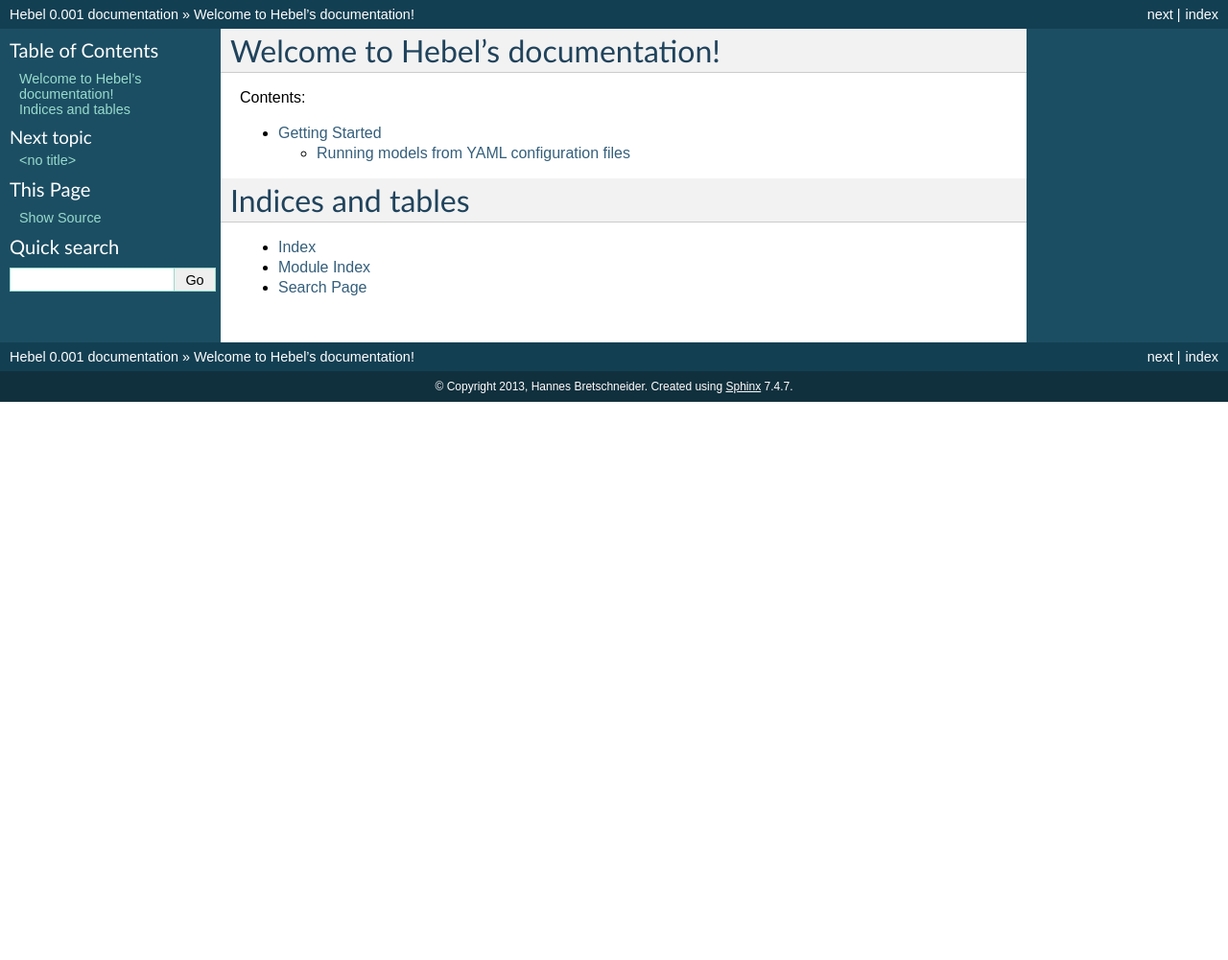
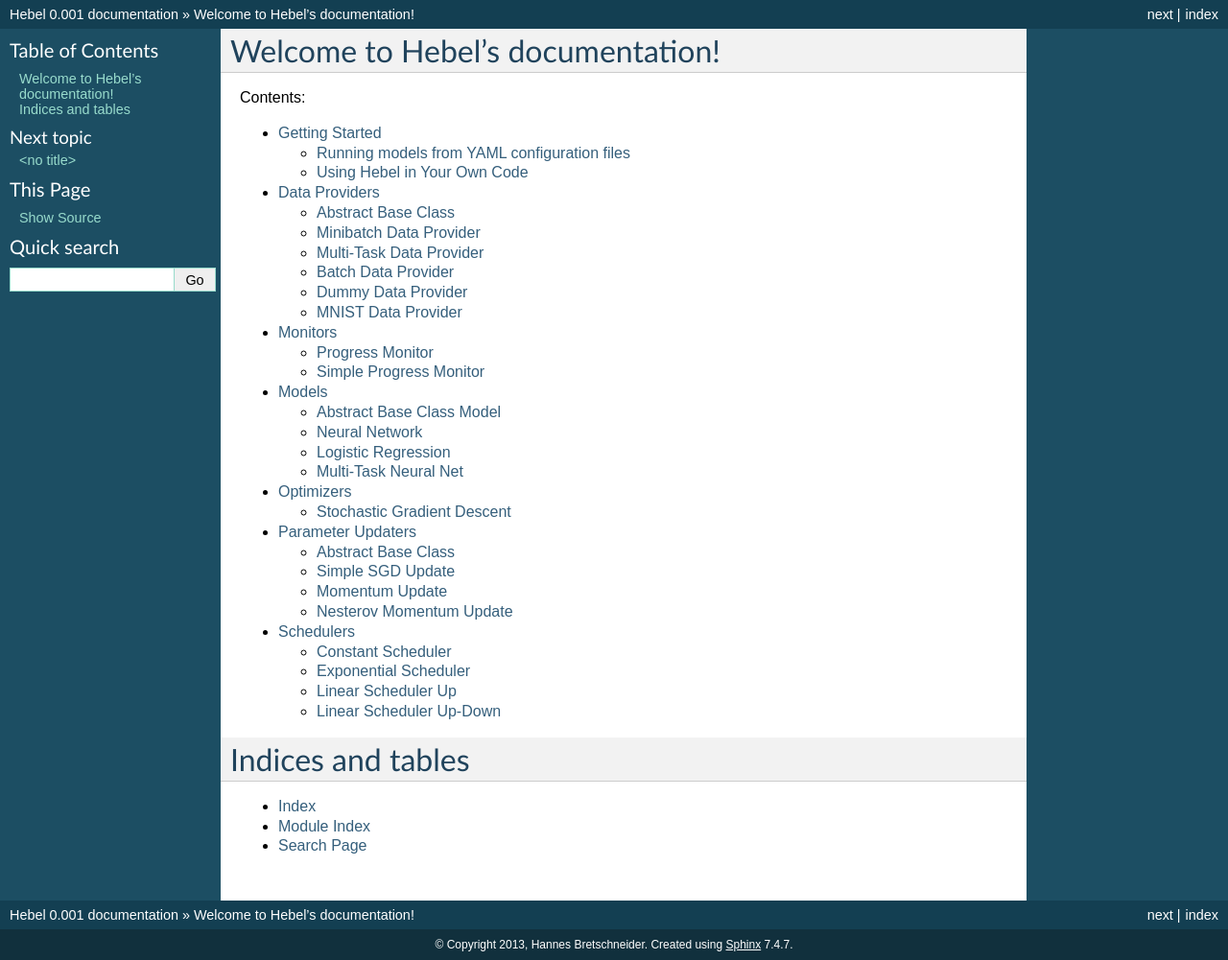
Before and after one commit to hannes-brt/hebel, a Sphinx documentation site: the page built from docs/index.rst, in a window 1280 px wide. Shown: the whole page at 96% size. Built offline with Sphinx 7.4.7, drawn with Linux system fonts in a browser that asks for light colours; before the commit the page ends 900 px from its top, so only the background shows below that.

Commit message:
Completed getting_started.rst, added preliminary autodoc reference

```diff
--- a/docs/conf.py
+++ b/docs/conf.py
@@ -15,6 +15,7 @@
 import sys, os
 MOCK_MODULES = ['numpy', 'scikits', 'scikits.cuda',
                 'scikits.cuda', 'scikits.cuda.linalg',
+                'skdata', 'skdata.mnist', 'skdata.mnist.views',
                 'pycuda', 'pycuda.autoinit',
                 'pycuda.compiler', 'pycuda.cumath', 'pycuda.driver',
                 'pycuda.elementwise', 'pycuda.gpuarray']
--- /dev/null
+++ b/docs/data_providers.rst
@@ -0,0 +1,38 @@
+Data Providers
+**************
+
+Abstract Base Class
+===================
+
+.. autoclass:: hebel.data_providers.DataProvider
+   :members:
+
+Minibatch Data Provider
+=======================
+
+.. autoclass:: hebel.data_providers.MiniBatchDataProvider
+   :members:
+
+Multi-Task Data Provider
+========================
+
+.. autoclass:: hebel.data_providers.MultiTaskDataProvider
+   :members:
+
+Batch Data Provider
+===================
+
+.. autoclass:: hebel.data_providers.BatchDataProvider
+   :members:
+
+Dummy Data Provider
+===================
+
+.. autoclass:: hebel.data_providers.DummyDataProvider
+   :members:
+
+MNIST Data Provider
+===================
+
+.. autoclass:: hebel.data_providers.MNISTDataProvider
+   :members:
--- a/docs/getting_started.rst
+++ b/docs/getting_started.rst
@@ -1,4 +1,3 @@
-***************
 Getting Started
 ***************
 
@@ -61,6 +60,8 @@
 of classes in the MNIST data). You can also add different amounts of
 L1 or L2 penalization to each layer, which we are not doing here.
 
+.. _parameter-updaters:
+
 Next, we define a ``parameter_updater``, which is a rule that defines
 how the weights are updated given the gradients:
 
@@ -76,7 +77,8 @@
 * :class:`hebel.parameter_updaters.NesterovMomentumUpdate`, which performs
    gradient descent with Nesterov momentum.
 
-The next two sections define the data for the model. All data must be given as instances of ``DataProvider`` objects:
+The next two sections define the data for the model. All data must be
+given as instances of ``DataProvider`` objects:
 
 .. literalinclude:: ../examples/mnist_neural_net_shallow.yml
    :lines: 19-25
@@ -133,3 +135,103 @@
 eye on the training process you can check on that file with::
 
   tail -f output_log
+
+Using Hebel in Your Own Code
+============================
+
+If you want more control over the training procedure or integrate
+Hebel with your own code, then you can use Hebel programmatically.
+
+For an example, have a look at :file:`examples/mnist_neural_net_deep_script.py`:
+
+.. literalinclude:: ../examples/mnist_neural_net_deep_script.py
+
+There are three basic tasks you have to do to train a model in Hebel:
+
+#. Define the data you want to use for training, validation, or
+   testing using ``DataProvider`` objects,
+#. instantiate a ``Model`` object, and
+#. instantiate an ``SGD`` object that will train the model using
+   stochastic gradient descent.
+
+Defining a Data Set
+-------------------
+
+In this example we're using the MNIST data set again through the
+:class:`hebel.data_providers.MNISTDataProvider` class:
+
+.. literalinclude:: ../examples/mnist_neural_net_deep_script.py
+   :lines: 9-12
+
+We create three data sets, corresponding to the official training,
+validation, and test data splits of MNIST. For the training data set,
+we set a batch size of 100 training examples, while the validation and
+test data sets are used as complete batches.
+
+Instantiating a model
+---------------------
+
+To train a model, you simply need to create an object representing a
+model that inherits from the abstract base class
+:class:`hebel.models.Model`.
+
+.. literalinclude:: ../examples/mnist_neural_net_deep_script.py
+   :lines: 17-21
+
+Currently, Hebel implements the following models:
+
+* :class:`hebel.models.NeuralNet`: A neural net with any number of
+  hidden layers for classification, using the cross-entropy loss
+  function and softmax units in the output layer.
+
+* :class:`hebel.models.LogisticRegression`: Multi-class logistic
+  regression. Like :class:`hebel.models.NeuralNet` but does not have
+  any hidden layers.
+
+* :class:`hebel.models.MultitaskNeuralNet`: A neural net trained on
+  multiple tasks simultaneously. A multi-task neural net can have any
+  number of hidden layers with weights that are shared between the
+  tasks and any number of output layers with separate weights for each
+  task.
+
+The :class:`hebel.models.NeuralNet` model we are using here takes as
+input the dimensionality of the data, the number of classes, the sizes
+of the hidden layers, the activation function to use, and whether to
+use dropout for regularization. There are also a few more options such
+as for L1 or L2 weight regularization, that we don't use here.
+
+Training the model
+------------------
+
+To train the model, you first need to create an instance of
+:class:`hebel.optimizers.SGD`:
+
+.. literalinclude:: ../examples/mnist_neural_net_deep_script.py
+   :lines: 23-32
+
+First we are creating a :class:`hebel.monitors.ProgressMonitor`
+object, that will save regular snapshots of the model during training
+and save the logs and results to disk.
+
+Next, we are creating the :class:`hebel.optimizers.SGD` object. We
+instantiate the optimizer with the model, the parameter update rule,
+training data, validation data, and the schedulers for the learning
+rate and the momentum parameters.
+
+Finally, we can start the training by invoking the
+:meth:`hebel.optimizers.SGD.run` method. Here we train the model for
+100 epochs. However, by default :class:`hebel.optimizers.SGD` uses
+early stopping which means that it remembers the parameters that give
+the best result on the validation set and will reset the model
+parameters to them after the end of training.
+
+Evaluating on test data
+-----------------------
+
+After training is complete we can do anything we want with the trained
+model, such as using it in some prediction pipeline, pickle it to
+disk, etc. Here we are evaluating the performance of the model on the
+MNIST test data split:
+
+.. literalinclude:: ../examples/mnist_neural_net_deep_script.py
+   :lines: 37-40
--- a/docs/index.rst
+++ b/docs/index.rst
@@ -14,6 +14,12 @@
    introduction
    installation
    getting_started
+   data_providers
+   monitors
+   models
+   optimizers
+   parameter_updaters
+   schedulers
 
 
 
--- /dev/null
+++ b/docs/models.rst
@@ -0,0 +1,26 @@
+Models
+******
+
+Abstract Base Class Model
+=========================
+
+.. autoclass:: hebel.models.Model
+   :members:
+
+Neural Network
+==============
+
+.. autoclass:: hebel.models.NeuralNet
+   :members:
+
+Logistic Regression
+===================
+
+.. autoclass:: hebel.models.LogisticRegression
+   :members:
+
+Multi-Task Neural Net
+=====================
+
+.. autoclass:: hebel.models.MultitaskNeuralNet
+   :members:
--- /dev/null
+++ b/docs/monitors.rst
@@ -0,0 +1,16 @@
+Monitors
+********
+
+Progress Monitor
+================
+
+.. autoclass:: hebel.monitors.ProgressMonitor
+   :members:
+   :undoc-members:
+
+Simple Progress Monitor
+=======================
+
+.. autoclass:: hebel.monitors.SimpleProgressMonitor
+  :members:
+  :undoc-members:
--- /dev/null
+++ b/docs/optimizers.rst
@@ -0,0 +1,9 @@
+Optimizers
+**********
+
+Stochastic Gradient Descent
+===========================
+
+.. autoclass:: hebel.optimizers.SGD
+   :members:
+   :undoc-members:
--- /dev/null
+++ b/docs/parameter_updaters.rst
@@ -0,0 +1,30 @@
+Parameter Updaters
+******************
+
+Abstract Base Class
+===================
+
+.. autoclass:: hebel.parameter_updaters.ParameterUpdater
+   :members:
+   :undoc-members:
+
+Simple SGD Update
+=================
+
+.. autoclass:: hebel.parameter_updaters.SimpleSGDUpdate
+   :members:
+   :undoc-members:
+
+Momentum Update
+===============
+
+.. autoclass:: hebel.parameter_updaters.MomentumUpdate
+   :members:
+   :undoc-members:
+
+Nesterov Momentum Update
+========================
+
+.. autoclass:: hebel.parameter_updaters.NesterovMomentumUpdate
+   :members:
+   :undoc-members:
--- /dev/null
+++ b/docs/schedulers.rst
@@ -0,0 +1,22 @@
+Schedulers
+**********
+
+Constant Scheduler
+==================
+
+.. autofunction:: hebel.schedulers.constant_scheduler
+
+Exponential Scheduler
+=====================
+
+.. autofunction:: hebel.schedulers.exponential_scheduler
+
+Linear Scheduler Up
+===================
+
+.. autofunction:: hebel.schedulers.linear_scheduler_up
+
+Linear Scheduler Up-Down
+========================
+
+.. autofunction:: hebel.schedulers.linear_scheduler_up_down
```
Also changed, not shown: 1 other file.
